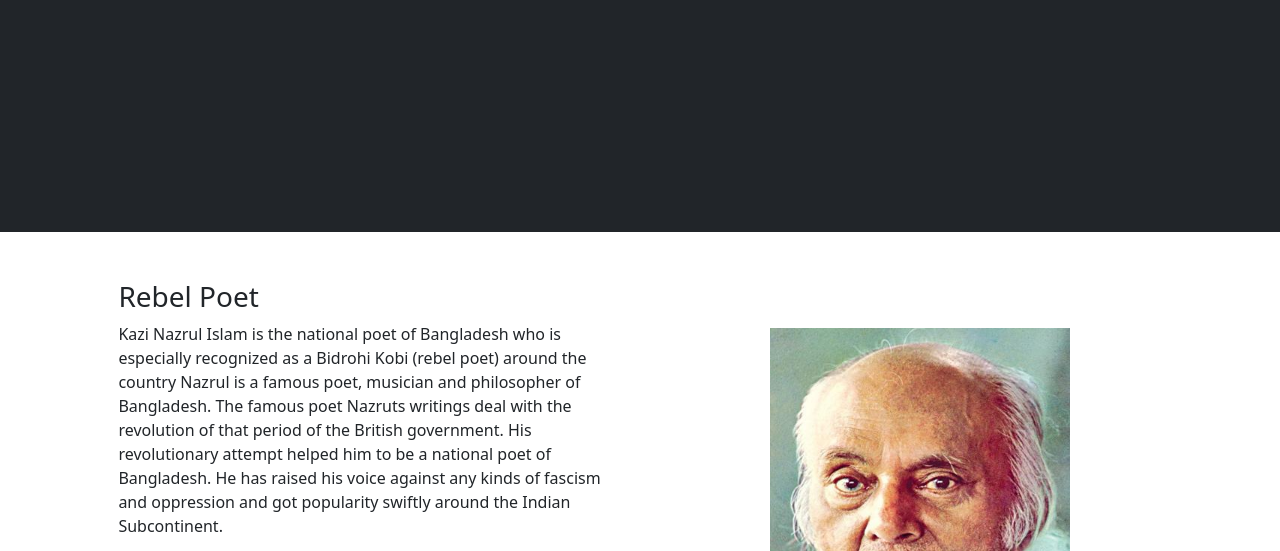
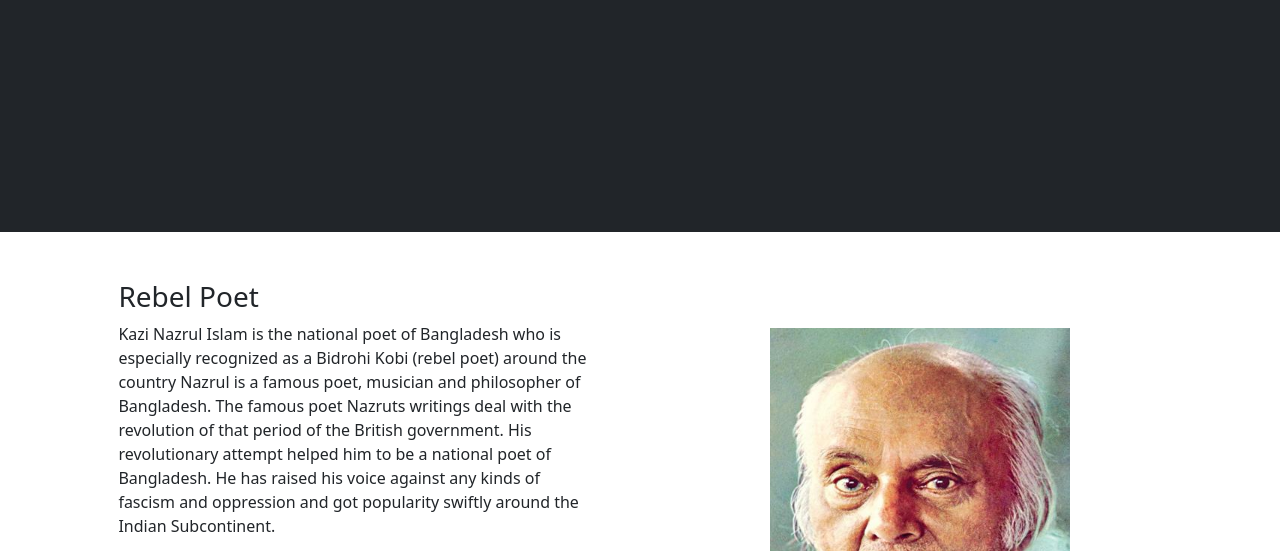
Before and after one commit to ConnorKR054/KazinazrulislamTask, a plain HTML site: page index.html in a window 1280 px wide. Shown: the part 384-935 px from the top of the page. Drawn offline with nearby package versions, Linux system fonts and the light colour scheme.

Commit message:
Update style.css

```diff
--- a/style.css
+++ b/style.css
@@ -4,6 +4,10 @@ body {
 nav
 {
     width: 100%;
+}
+p
+{
+  width: 30rem;;
 }
 
 .container {
```
